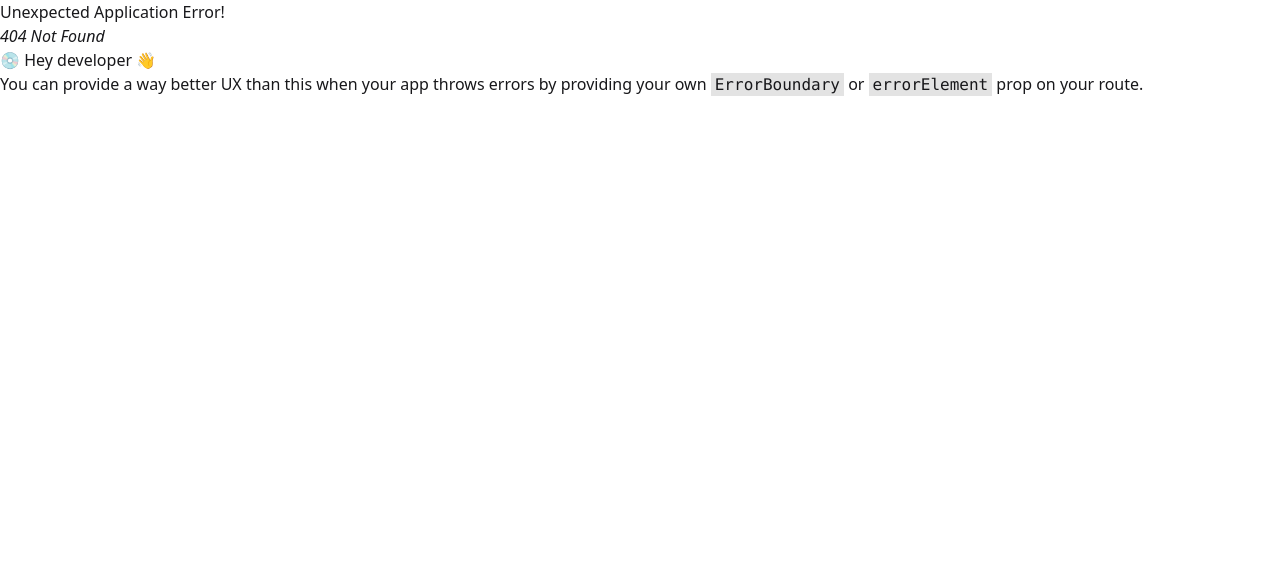
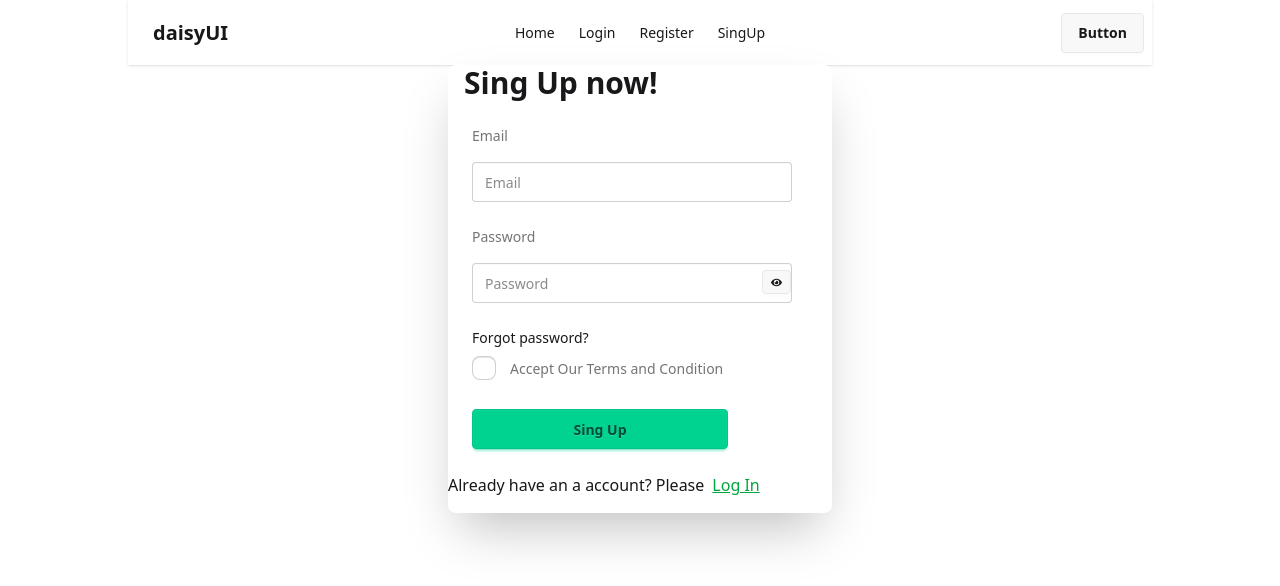
Before and after one commit to AkhiSharmin/Auth-Recap-Email-Pass-, a React (Vite) app: page /singUp in a window 1280 px wide. Before the commit this address had no page. Shown: the top 586 px of the page. Built offline with nearby package versions, Linux system fonts and the light colour scheme.

Commit message:
verify email address

```diff
--- a/src/components/Header/Header.jsx
+++ b/src/components/Header/Header.jsx
@@ -14,7 +14,7 @@ const Header = () => {
         <NavLink to="/register">Register</NavLink>
       </li>
       <li>
-        <NavLink to="/signUp">SingUp</NavLink>
+        <NavLink to="/singUp">SingUp</NavLink>
       </li>
     </>
   );
--- a/src/components/Login/Login.jsx
+++ b/src/components/Login/Login.jsx
@@ -1,11 +1,37 @@
-import React from "react";
+import React, { useState } from "react";
+import { signInWithEmailAndPassword } from "firebase/auth";
+import { auth } from "../../firebase.init";
+import { Link } from "react-router-dom";
 
 const Login = () => {
+  const [success, setSuccess] = useState(false);
+  const [logInError, setLogInError] = useState("");
+
   const handleLogIn = (e) => {
     e.preventDefault();
     const email = e.target.email.value;
     const password = e.target.password.value;
     console.log(email, password);
+
+    // reset status
+    setSuccess(false);
+    setLogInError("");
+
+    // login user
+    signInWithEmailAndPassword(auth, email, password)
+      .then((result) => {
+        console.log(result.user);
+
+        if (!result.user.emailVerified) {
+          setLogInError("please verify your email address");
+        } else {
+          setSuccess(true);
+        }
+      })
+      .catch((error) => {
+        console.log("Error", error.message);
+        setLogInError(error.message);
+      });
   };
 
   return (
@@ -48,6 +74,14 @@ const Login = () => {
             </div>
             <button className="btn btn-neutral mt-4">Login</button>
           </form>
+          {success && <p className="text-green-600">User Login Successfully</p>}
+          {logInError && <p className="text-red-600">{logInError}</p>}
+          <p className="text-center pb-4">
+            New to this website Please{" "}
+            <Link to="/singUp">
+              <span className="underline text-green-600">Sing Up</span>
+            </Link>
+          </p>
         </div>
       </div>
     </div>
--- a/src/components/SingUp/SingUp.jsx
+++ b/src/components/SingUp/SingUp.jsx
@@ -1,8 +1,12 @@
-import { createUserWithEmailAndPassword } from "firebase/auth";
+import {
+  createUserWithEmailAndPassword,
+  sendEmailVerification,
+} from "firebase/auth";
 import React, { useState } from "react";
 import { auth } from "../../firebase.init";
 import { FaEye } from "react-icons/fa";
 import { FaEyeSlash } from "react-icons/fa6";
+import { Link } from "react-router-dom";
 
 const SingUp = () => {
   const [success, setSuccess] = useState(false);
@@ -45,6 +49,11 @@ const SingUp = () => {
       .then((result) => {
         console.log(result.user);
         setSuccess(true);
+
+        //send verification email address
+        sendEmailVerification(auth.currentUser).then(() => {
+          console.log("Email verification sent!");
+        });
       })
       .catch((error) => {
         console.log("Error", error.message);
@@ -102,6 +111,13 @@ const SingUp = () => {
       {success && (
         <p className="text-green-600 text-center">Sing in Successful</p>
       )}
+
+      <p className="pb-4">
+        Already have an a account? Please
+        <Link to="/login">
+          <span className="ml-2 underline text-green-600 ">Log In</span>
+        </Link>
+      </p>
     </div>
   );
 };
--- a/src/firebase.init.js
+++ b/src/firebase.init.js
@@ -17,4 +17,4 @@ const firebaseConfig = {
 
 // Initialize Firebase
 const app = initializeApp(firebaseConfig);
-export const auth = getAuth(app);
+export const auth = getAuth(app)
--- a/src/main.jsx
+++ b/src/main.jsx
@@ -29,7 +29,7 @@ const router = createBrowserRouter([
         element: <Register></Register>,
       },
       {
-        path: "signUp",
+        path: "singUp",
         element: <SingUp></SingUp>,
       },
     ],
```
